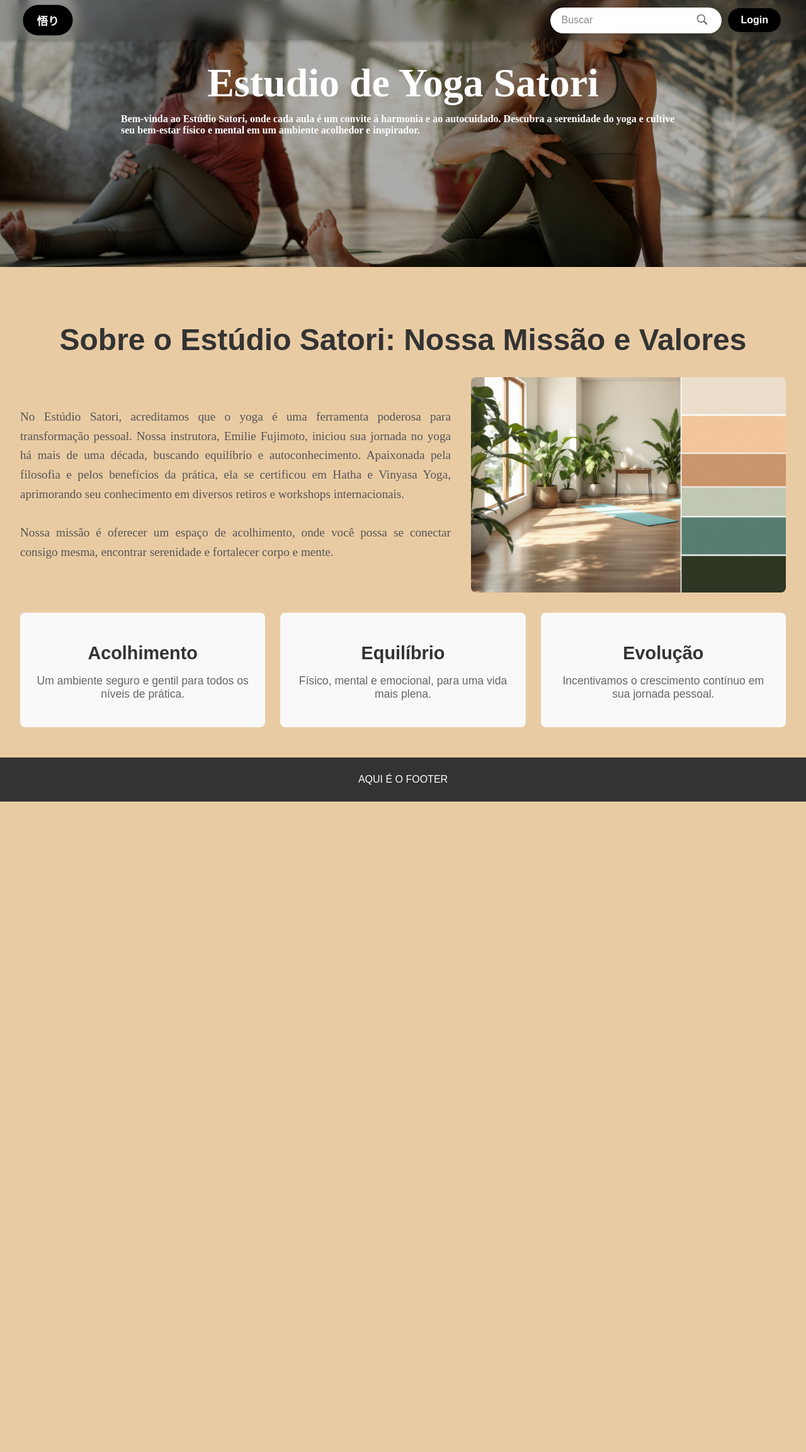
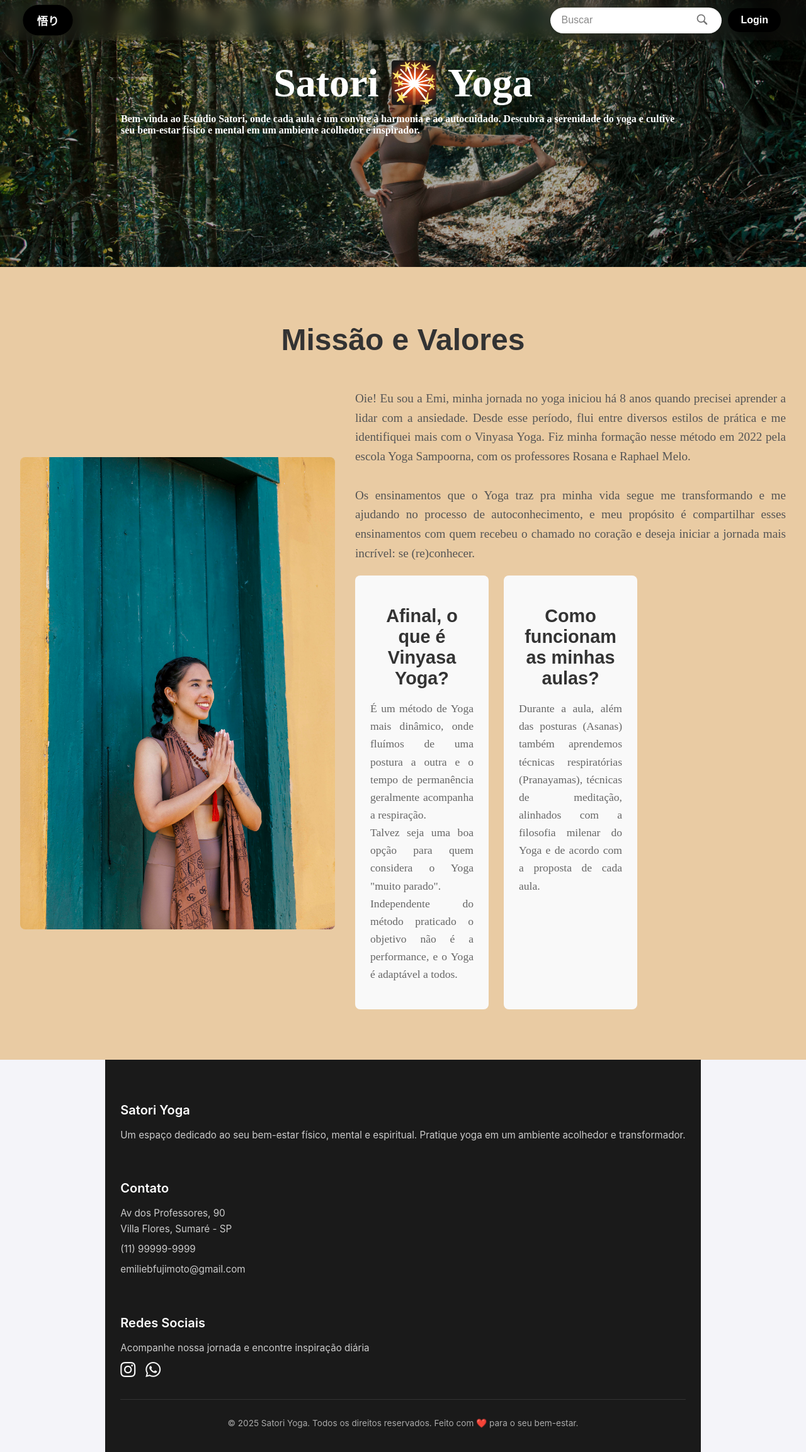
Before and after one commit to Kgsnechio/estudio_app, a Django app: page /home in a window 1280 px wide. Shown: the whole page at 63% size. Before the commit the page ends 1273 px from the top, so only its background shows below. Run offline with Django 5.2, Linux system fonts and the light colour scheme; some web fonts are replaced.

Commit message:
ajustes home

```diff
--- a/setup/static/styles/style.css
+++ b/setup/static/styles/style.css
@@ -154,14 +154,6 @@
   opacity: 0.8;
 }
 
-.footer {
-  text-align: center;
-  background-color: #333;
-  color: #fff;
-  padding: 10px;
-  width: 100%;
-}
-
 @media (max-width: 700px) {
 
   .header-container p {
@@ -176,6 +168,10 @@
   .header-container img {
     width: 35px;
     height: 35px;
+  }
+
+  .footer-content {
+    grid-template-columns: repeat(2, 1fr);
   }
 
 }
@@ -222,6 +218,72 @@
   border-left: 5px solid #c0392b;
 }
 
+
+/* ==== FOOTER BASE ==== */
+.footer {
+  background: #1a1a1a;
+  color: #f5f5f5;
+  padding: 3rem 1.5rem 1.5rem;
+  font-family: "Inter", sans-serif;
+}
+
+.footer .title {
+  font-size: 1.25rem;
+  font-weight: 600;
+  margin-bottom: 1rem;
+  color: #ffffff;
+}
+
+.footer .descricao,
+.footer .contato-content span {
+  font-size: 0.95rem;
+  line-height: 1.6;
+  color: #cccccc;
+  display: block;
+  margin-bottom: 0.5rem;
+}
+
+/* ==== FOOTER CONTENT ==== */
+.footer-content {
+  display: grid;
+  grid-template-columns: 1fr;
+  gap: 2rem;
+  max-width: 1200px;
+  margin: 0 auto;
+}
+
+/* ==== REDES SOCIAIS ==== */
+.redes-icons-content {
+  display: flex;
+  gap: 1rem;
+  margin-top: 0.5rem;
+}
+
+.redes-icons-content a {
+  font-size: 1.5rem;
+  color: #f5f5f5;
+  transition: color 0.3s ease, transform 0.2s ease;
+}
+
+.redes-icons-content a:hover {
+  color: #ffb347; /* Destaque suave */
+  transform: scale(1.1);
+}
+
+/* ==== FOOTER BOTTOM ==== */
+.footer-bottom {
+  border-top: 1px solid #333;
+  text-align: center;
+  margin-top: 2rem;
+  padding-top: 1rem;
+}
+
+.footer-bottom p {
+  font-size: 0.85rem;
+  color: #aaaaaa;
+}
+
+
 /* Animação opcional */
 @keyframes fadeIn {
   from {
--- a/templates/base/base.html
+++ b/templates/base/base.html
@@ -5,6 +5,7 @@
         <meta charset="UTF-8">
         <meta name="viewport" content="width=device-width, initial-scale=1.0">
         <title>Document</title>
+        <link rel="stylesheet" href="https://cdn.jsdelivr.net/npm/bootstrap-icons@1.13.1/font/bootstrap-icons.min.css">
         <link rel="stylesheet" href="{% static 'styles/fonts.css' %}">
         <link rel="stylesheet" href="{% static 'styles/style.css' %}">
         {% block head %}
--- a/templates/base/partials/_footer.html
+++ b/templates/base/partials/_footer.html
@@ -1,4 +1,58 @@
 {% load static %}
 <footer class="footer">
-    <p> AQUI É O FOOTER </p>
+    <div class="footer-content">
+        <div class="footer-satori-desc">
+            <h3 class="title">
+            Satori Yoga
+            </h3>
+            <p class="descricao">
+            Um espaço dedicado ao seu bem-estar físico, mental e espiritual.
+            Pratique yoga em um ambiente acolhedor e transformador.
+            </p>
+        </div>
+        <div class="footer-contato">
+            <h3 class="title">
+                Contato
+            </h3>
+            <div class="contato-content">
+                <span class="endereço">
+                    Av dos Professores, 90<br />
+                    Villa Flores, Sumaré - SP
+                </span>
+                <span class="telefone">
+                    (11) 99999-9999
+                </span>
+                <span class="e-mail">
+                    emiliebfujimoto@gmail.com
+                </span>
+            </div>
+        </div>
+
+        <div class="footer-redes">
+            <h3 class="title">
+                Redes Sociais
+            </h3>
+            <p class="descricao">
+                Acompanhe nossa jornada e encontre inspiração diária
+            </p>
+            <div class="redes-icons-content">
+                <a href="https://www.instagram.com/">
+                    <i class="bi bi-instagram"></i>
+                </a>
+                <a href="https://www.whatsapp.com/">
+                    <i class="bi bi-whatsapp"></i>
+                </a>
+            </div>
+        </div>
+
+    </div>
+
+    <div class="footer-bottom">
+        <p class="text-muted-foreground">
+        © 2025 Satori Yoga. Todos os direitos reservados.
+        <span class="block sm:inline sm:ml-2">
+            Feito com ❤️ para o seu bem-estar.
+        </span>
+        </p>
+    </div>
 </footer>
--- a/templates/estudio/home.html
+++ b/templates/estudio/home.html
@@ -4,34 +4,34 @@
     <link rel="stylesheet" href="{% static 'styles/estudio/home.css' %}">
 {% endblock head %}
 {% block content %}
-    <style>.capa {background-image: url("{% static 'assets/images/estudio/capa.jpg' %}");}</style>
+    <style>.capa {background-image: url("{% static 'assets/images/estudio/capa.jpeg' %}");}</style>
     <div class="parent">
         <div class="capa">
             <div class="capa-content">
-                <h1>Estudio de Yoga Satori</h1>
+                <h1>Satori 🎇 Yoga</h1>
                 <p>Bem-vinda ao Estúdio Satori, onde cada aula é um convite à harmonia e ao autocuidado. Descubra a serenidade do yoga e cultive seu bem-estar físico e mental em um ambiente acolhedor e inspirador.</p>
             </div>
         </div>
     </div>
     <section class="sobre-content">
-        <h1>Sobre o Estúdio Satori: Nossa Missão e Valores</h1>
+        <h1>Missão e Valores</h1>
         <div class="descricao-content">
-            <p>No Estúdio Satori, acreditamos que o yoga é uma ferramenta poderosa para transformação pessoal. Nossa instrutora, Emilie Fujimoto, iniciou sua jornada no yoga há mais de uma década, buscando equilíbrio e autoconhecimento. Apaixonada pela filosofia e pelos benefícios da prática, ela se certificou em Hatha e Vinyasa Yoga, aprimorando seu conhecimento em diversos retiros e workshops internacionais.
-            <br><br>Nossa missão é oferecer um espaço de acolhimento, onde você possa se conectar consigo mesma, encontrar serenidade e fortalecer corpo e mente.</p>
-            <img src="{% static 'assets/images/estudio/descricao.png' %}" alt="espaço de pratica de yoga">
-        </div>
-        <div class="cards-content">
-            <div class="card-descricao">
-                <h2>Acolhimento</h2>
-                <p>Um ambiente seguro e gentil para todos os níveis de prática.</p>
-            </div>
-            <div class="card-descricao">
-                <h2>Equilíbrio</h2>
-                <p>Físico, mental e emocional, para uma vida mais plena.</p>
-            </div>
-            <div class="card-descricao">
-                <h2>Evolução</h2>
-                <p>Incentivamos o crescimento contínuo em sua jornada pessoal.</p>
+            <img src="{% static 'assets/images/estudio/descricao.jpeg' %}" alt="Professora Emilie Fujimoto">
+            <div>
+                <p>Oie! Eu sou a Emi, minha jornada no yoga iniciou há 8 anos quando precisei aprender a lidar com a ansiedade. Desde esse período, flui entre diversos estilos de prática e me identifiquei mais com o Vinyasa Yoga. Fiz minha formação nesse método em 2022 pela escola Yoga Sampoorna, com os professores Rosana e Raphael Melo.
+                <br><br>Os ensinamentos que o Yoga traz pra minha vida segue me transformando e me ajudando no processo de autoconhecimento, e meu propósito é compartilhar esses ensinamentos com quem recebeu o chamado no coração e deseja iniciar a jornada mais incrível: se (re)conhecer.</p>
+                <div class="cards-content">
+                    <div class="card-descricao">
+                        <h2>Afinal, o que é Vinyasa Yoga?</h2>
+                        <p>É um método de Yoga mais dinâmico, onde fluímos de uma postura a outra e o tempo de permanência geralmente acompanha a respiração.
+                        <br>Talvez seja uma boa opção para quem considera o Yoga "muito parado".
+                        <br>Independente do método praticado o objetivo não é a performance, e o Yoga é adaptável a todos.</p>
+                    </div>
+                    <div class="card-descricao">
+                        <h2>Como funcionam as minhas aulas?</h2>
+                        <p>Durante a aula, além das posturas (Asanas) também aprendemos técnicas respiratórias (Pranayamas), técnicas de meditação, alinhados com a filosofia milenar do Yoga e de acordo com a proposta de cada aula.</p>
+                    </div>
+                </div>
             </div>
         </div>
     </section>
```
Also changed, not shown: setup/static/assets/images/estudio/capa.jpeg (added), setup/static/assets/images/estudio/capa.jpg (deleted), setup/static/assets/images/estudio/descricao.jpeg (added), setup/static/assets/images/estudio/descricao.png (deleted), setup/static/assets/images/estudio/image00001.jpeg (added), setup/static/assets/images/instagram.png (added), setup/static/assets/images/whatsapp.png (added), 8 other files.
